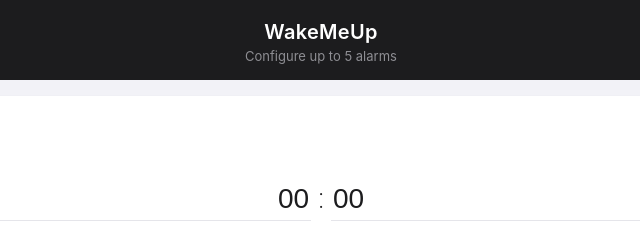
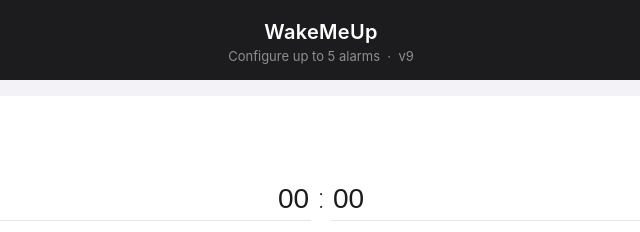
Before and after one commit to rbreen/MyPebbleProjects, a website: page docs/config.html in a window 1280 px wide. Shown: the top 232 px of the page, 319-959 px from the left. Drawn offline with Linux system fonts and the light colour scheme.

Commit message:
Update title and footer version in config.html

```diff
--- a/docs/config.html
+++ b/docs/config.html
@@ -3,7 +3,7 @@
 <head>
   <meta charset="UTF-8">
   <meta name="viewport" content="width=device-width, initial-scale=1.0, maximum-scale=1.0">
-  <title>WakeMeUp — Configure Alarms</title>
+  <title>WakeMeUp — Configure Alarms v9</title>
   <style>
     *, *::before, *::after { box-sizing: border-box; margin: 0; padding: 0; }
 
@@ -160,7 +160,7 @@
 
 <header>
   <h1>WakeMeUp</h1>
-  <p>Configure up to 5 alarms</p>
+  <p>Configure up to 5 alarms &nbsp;·&nbsp; v9</p>
 </header>
 
 <div class="alarm-list" id="alarmList"></div>
```
